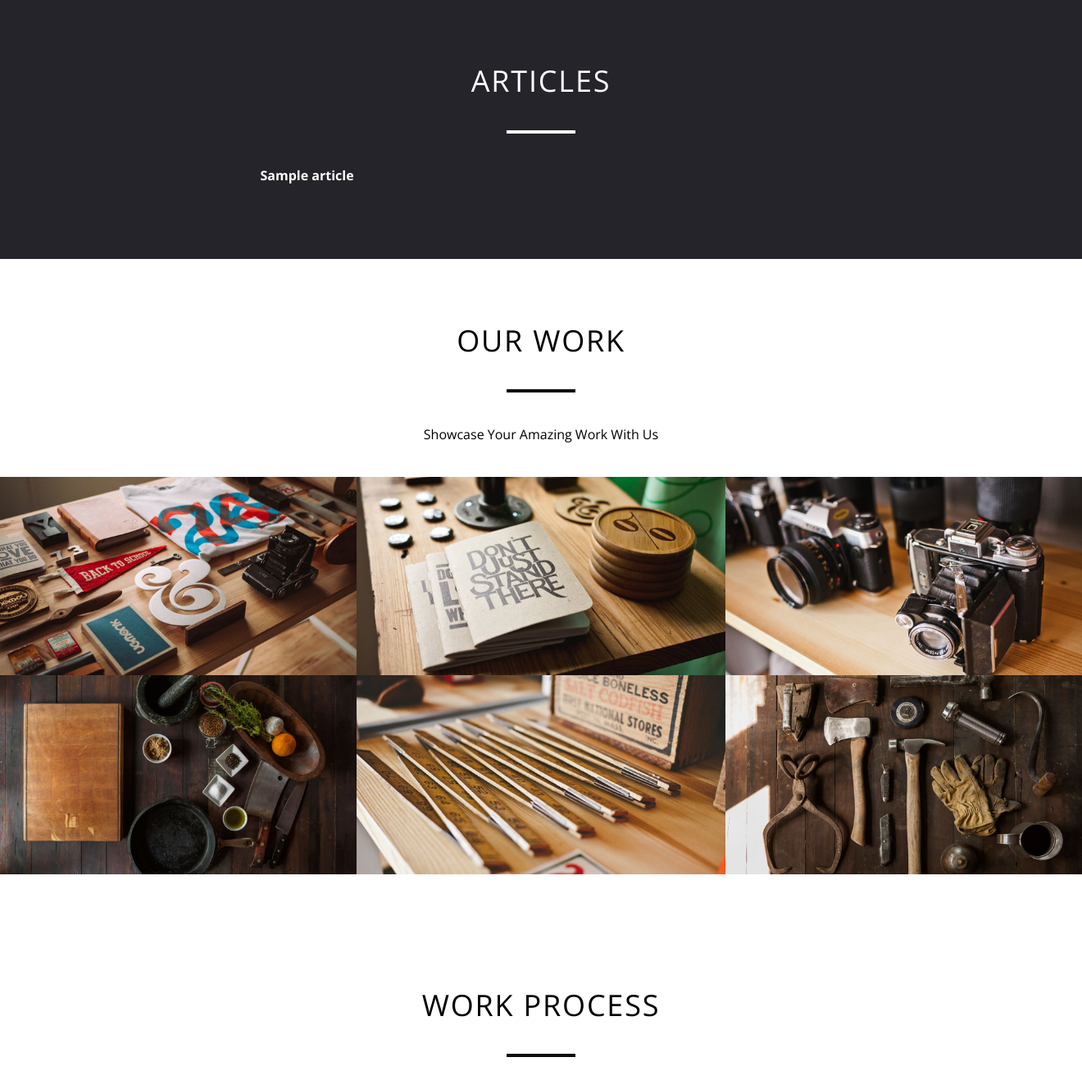
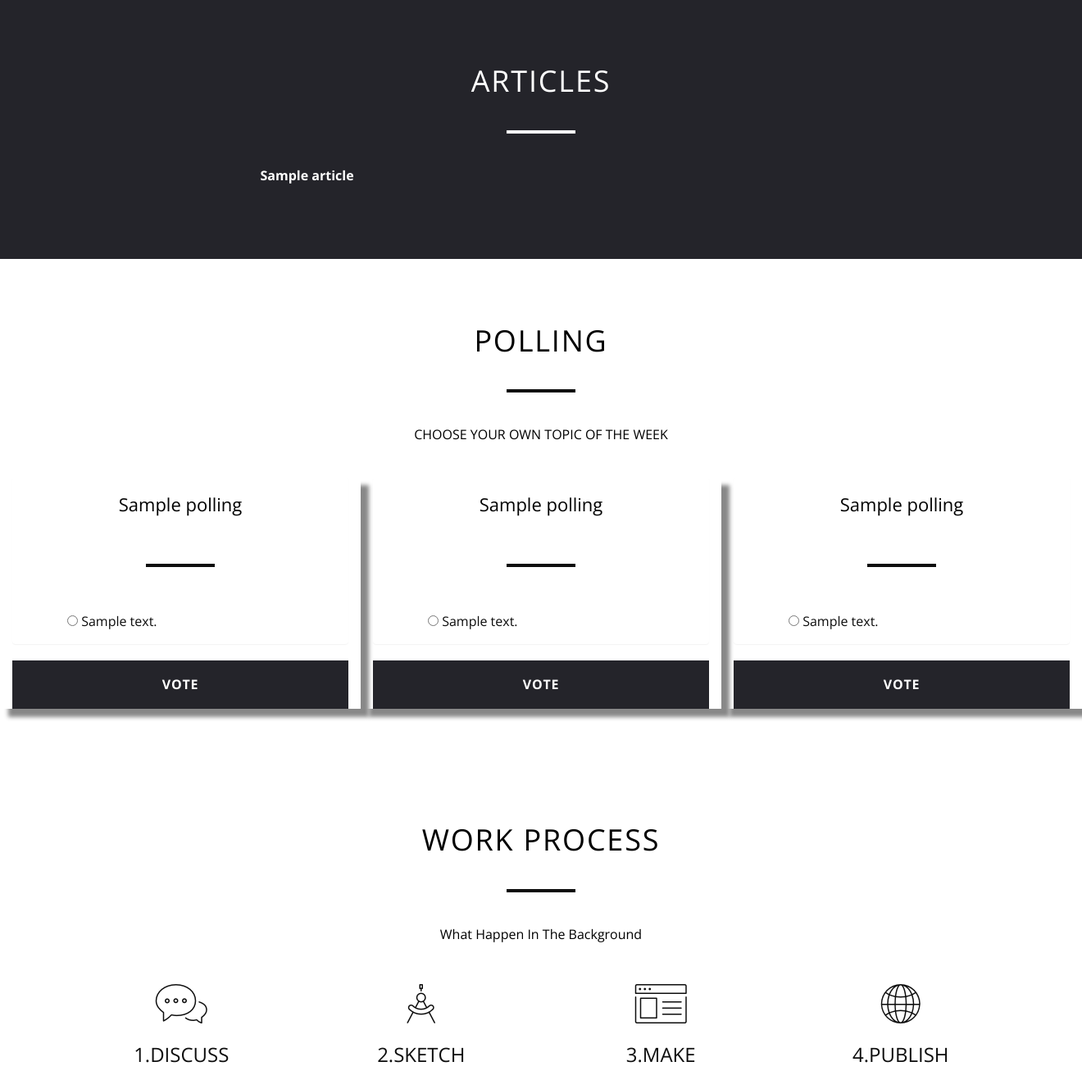
Before and after one commit to beomboem/top10ter, a Laravel app: page / in a window 1320 px wide; the page is wider, and only the part inside the window is pictured. Shown: the part 572-1901 px from the top of that part at 82% size. Run offline with Laravel 8, Linux system fonts and the light colour scheme; tables that the repository leaves empty hold one stand-in row (values such as "Sample post"); data that the repository does not hold is empty; settings files or empty folders that the repository lacks are supplied; some libraries are stand-ins or nearby versions.

Commit message:
tambah polling

```diff
--- a/app/Http/Controllers/PageController.php
+++ b/app/Http/Controllers/PageController.php
@@ -8,16 +8,19 @@ use App\Message;
 
 use App\Article;
 
+use App\Polling;
+
 class PageController extends Controller
 {
     public function index(){
         $articles=Article::all();
-        return view('public.index',compact('articles'));
+        $pollings=Polling::all();
+        return view('public.index',compact('articles','pollings'));
     }
-    public function contact(){
+    /*public function contact(){
         $articles=Article::all();
-        return view('public.index',compact('articles'));
-    }
+        return view('public.index',compact('articles','pollings'));
+    }*/
     public function sendMessage(Request $request){
     	Message::create([
     		'name'=>$request->name,
@@ -25,7 +28,7 @@ class PageController extends Controller
     		'content'=>$request->content
     	]);
 
-    	return redirect()->action('PageController@contact');
+    	return redirect()->action('PageController@index');
     }
     public function showArticles(){
         return view('public.show-articles');
--- a/resources/views/layouts/master.blade.php
+++ b/resources/views/layouts/master.blade.php
@@ -33,7 +33,7 @@
             <div class="brand">
 
                 <a href="{{ url('/admin') }}" class="logo">
-                    <img src="{{asset('img/logo/logo-white.png')}}" alt="">
+                    <img src="{{asset('img/logo/logo-white.png')}}" width="130px"alt="">
                 </a>
                 <div class="sidebar-toggle-box">
                     <div class="fa fa-bars"></div>
--- a/resources/views/public/index.blade.php
+++ b/resources/views/public/index.blade.php
@@ -111,17 +111,17 @@
 	============================================= -->
     <section id="portfolio">
         <div class="container-fluid">
-            <h2>Our Work</h2>
+            <h2>POLLING</h2>
             <hr class="sep">
-            <p>Showcase Your Amazing Work With Us</p>
-            <div class="row">
+            <p>CHOOSE YOUR OWN TOPIC OF THE WEEK</p>
+            <!-- <div class="row">
                 <div class="col-lg-4 col-sm-6 wow fadeInUp" data-wow-delay=".3s">
                     <a class="portfolio-box" href="img/portfolio/1.jpg" data-lightbox="image-1" data-title="Your caption">
                         <img src="img/portfolio/1.jpg" class="img-responsive" alt="1">
                         <div class="portfolio-box-caption">
                             <div class="portfolio-box-caption-content">
                                 <div class="project-category text-faded">
-                                    Category
+
                                 </div>
                                 <div class="project-name">
                                     Project Name
@@ -204,7 +204,60 @@
                             </div>
                         </div>
                     </a>
-                </div>
+                </div> -->
+                @if($pollings->count()>0)
+                    @foreach($pollings as $polling)
+
+                    <div class="col-md-4" style="box-shadow: 10px 10px 5px #888888;">
+                            <form>
+                            <div class="panel">
+                                <div class="panel-heading">
+                                    <h5> {{$polling->question}} </h5>
+                                </div>
+                                <hr class="sep">
+                                <div class="panel-body" style="text-align:left; padding-left:5vw;">
+                                    @foreach($polling->option as $o)
+                                        <input type="radio"> {{$o->answer}} <br>
+                                    @endforeach
+                                </div>
+                            </div>
+                            <button type="submit" class="btn-block">VOTE</button>
+                        </form>
+                    </div>
+                    <div class="col-md-4" style="box-shadow: 10px 10px 5px #888888;">
+                            <form>
+                            <div class="panel">
+                                <div class="panel-heading">
+                                    <h5> {{$polling->question}} </h5>
+                                </div>
+                                <hr class="sep">
+                                <div class="panel-body" style="text-align:left; padding-left:5vw;">
+                                    @foreach($polling->option as $o)
+                                        <input type="radio"> {{$o->answer}} <br>
+                                    @endforeach
+                                </div>
+                            </div>
+                            <button type="submit" class="btn-block">VOTE</button>
+                        </form>
+                    </div>
+                    <div class="col-md-4" style="box-shadow: 10px 10px 5px #888888;">
+                            <form>
+                            <div class="panel">
+                                <div class="panel-heading">
+                                    <h5> {{$polling->question}} </h5>
+                                </div>
+                                <hr class="sep">
+                                <div class="panel-body" style="text-align:left; padding-left:5vw;">
+                                    @foreach($polling->option as $o)
+                                        <input type="radio"> {{$o->answer}} <br>
+                                    @endforeach
+                                </div>
+                            </div>
+                            <button type="submit" class="btn-block">VOTE</button>
+                        </form>
+                    </div>
+                    @endforeach
+                @endif
             </div>
         </div>
     </section>
--- a/routes/web.php
+++ b/routes/web.php
@@ -20,7 +20,7 @@ Auth::routes();
 
 Route::get('/home', 'HomeController@index');
 
-Route::get('/contact','PageController@contact');
+//Route::get('/contact','PageController@contact');
 Route::post('/contact','PageController@sendMessage');
 
 // admin route
```
